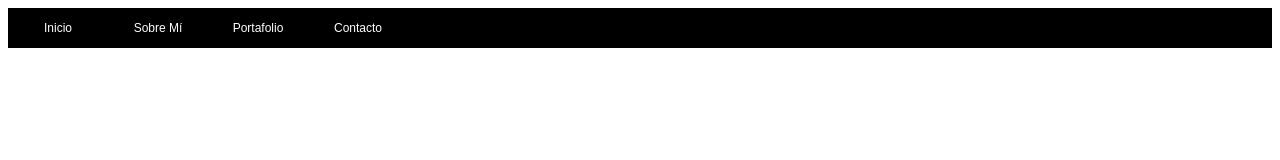
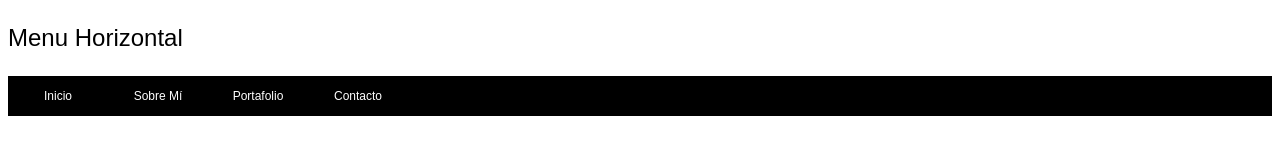
Before and after one commit to NishiAicchi/menu-horizontal, a plain HTML site: page index.html in a window 1280 px wide. Drawn offline with Linux system fonts and the light colour scheme.

Commit message:
añadiendo titulo

```diff
--- a/css/main.css
+++ b/css/main.css
@@ -4,6 +4,13 @@
     background-color: black;
     line-height: 40px;
     overflow: auto; /*con este atributo podemos recortar el bloque para se muestre el contenido deseado*/
+}
+
+p {
+    font-family: 'Arial', sans-serif;
+    /*tipo de fuente ultilizada*/
+    font-size: 24px;
+    /*asignando tamaño de fuente*/
 }
 
 li {
--- a/index.html
+++ b/index.html
@@ -7,6 +7,7 @@
 </head>
 <body>
     <nav>
+        <p>Menu Horizontal</p>
             <ul id="sidebar">
             <li><a href="#">Inicio</a></li>
             <li><a href="#">Sobre Mí</a></li>
```
